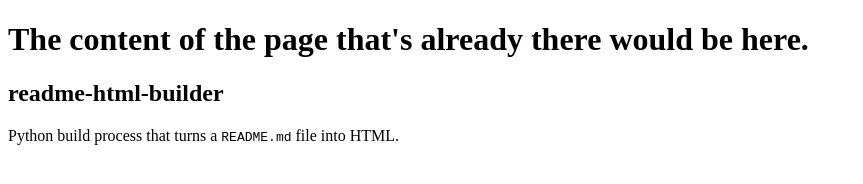
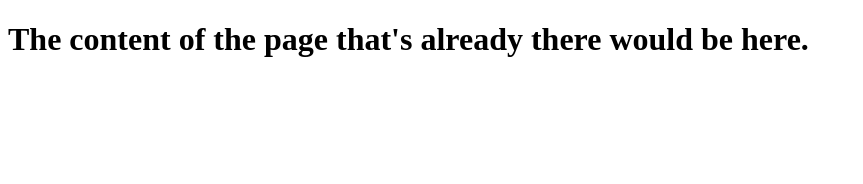
Before and after one commit to samharp/readme-html-builder, a plain HTML site: page index.html in a window 1280 px wide. Shown: the whole page, without its empty margins (0-863 px from the left). Drawn offline with Linux system fonts and the light colour scheme.

Commit message:
fix: remove test content

```diff
--- a/index.html
+++ b/index.html
@@ -13,8 +13,6 @@
   <!-- To edit, make edits in README.md, and run the readme-build.py file -->
   <!-- README content inserted here -->
   <section data-readme-marker>
-<h1>readme-html-builder</h1>
-<p>Python build process that turns a <code>README.md</code> file into HTML.</p>
 
   </section>
 
```
